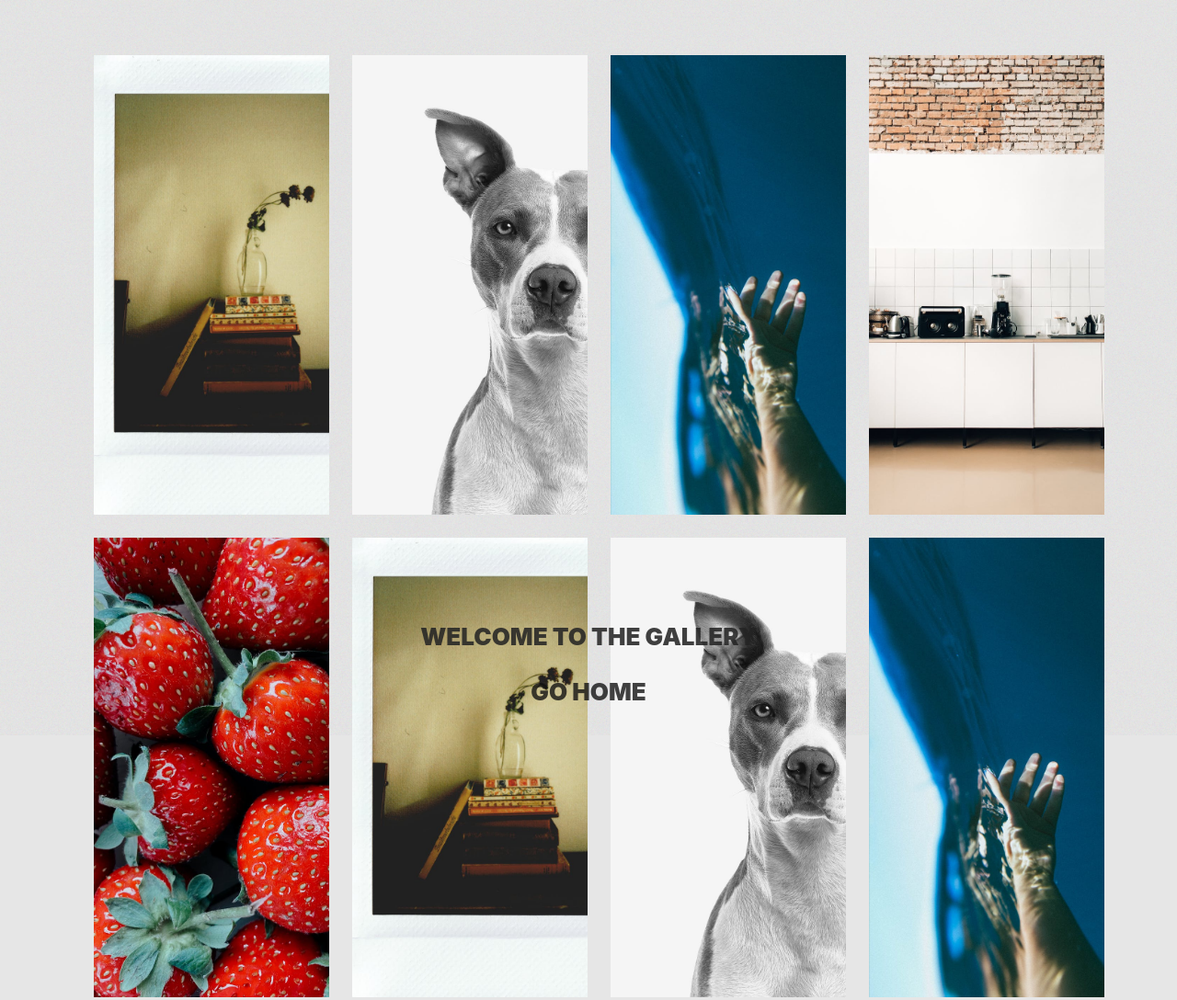
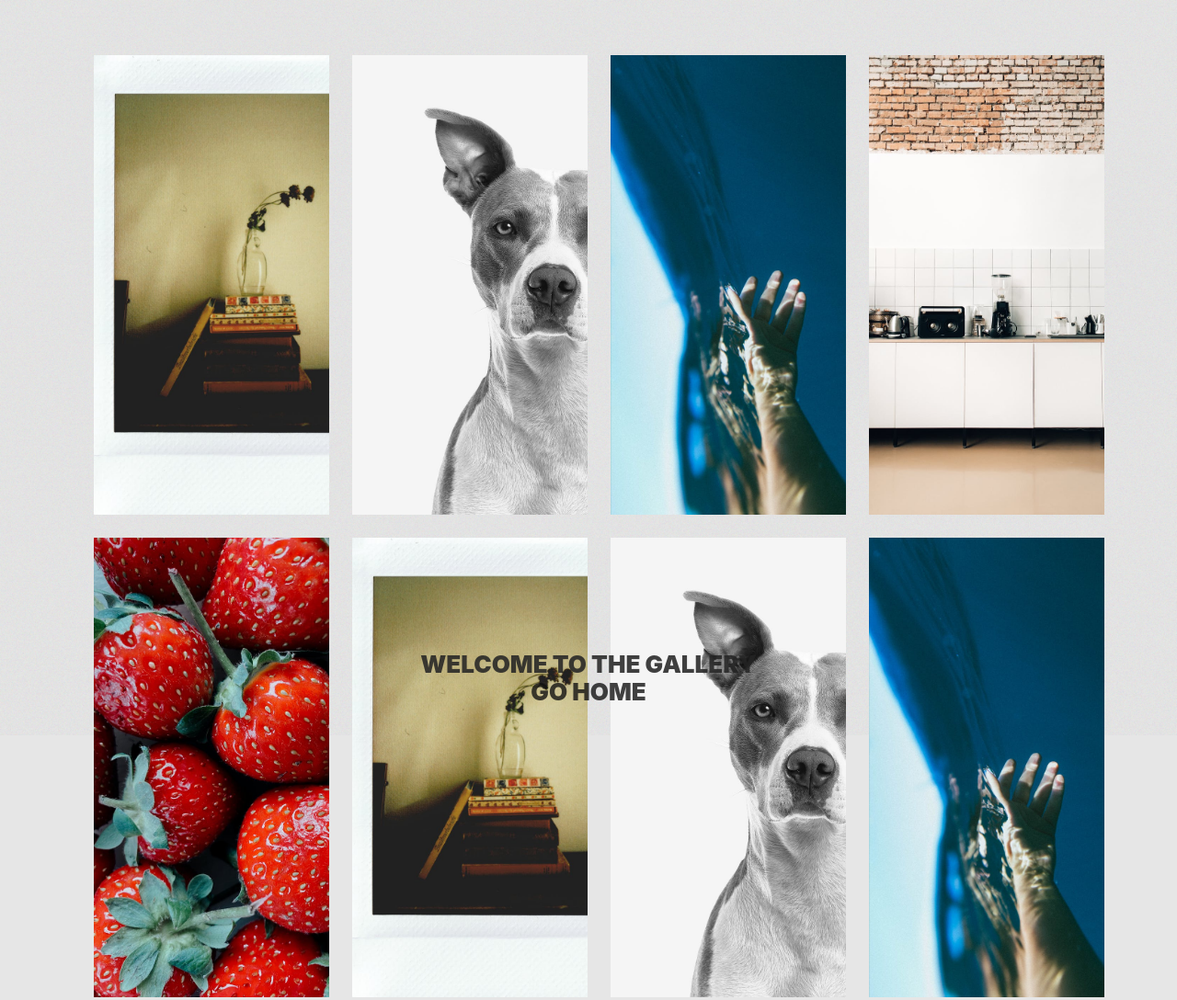
Before and after one commit to michaelj916/pantelPortfolio, a plain HTML site: page pages/work.html in a window 1280 px wide. Shown: the top 1088 px of the page at 92% size. Drawn offline with nearby package versions, Linux system fonts and the light colour scheme; some packages are replaced by stand-ins of ours.

Commit message:
decreased break line

```diff
--- a/pages/work.html
+++ b/pages/work.html
@@ -146,7 +146,7 @@
 
     </div>
 
-    <div id='message'>WELCOME TO THE GALLERY <br> <br> <a href="https://michaelj916.github.io/pantelPortfolio/index.html" style="color: rgba(15, 15, 15, 0.787); cursor: pointer; text-decoration:none;">GO HOME</a> </div>
+    <div id='message'>WELCOME TO THE GALLERY <br> <a href="https://michaelj916.github.io/pantelPortfolio/index.html" style="color: rgba(15, 15, 15, 0.787); cursor: pointer; text-decoration:none;">GO HOME</a> </div>
 
     <script src="//code.jquery.com/jquery.min.js"></script>
     <script src="https://unpkg.com/masonry-layout@4/dist/masonry.pkgd.min.js"></script>
```
